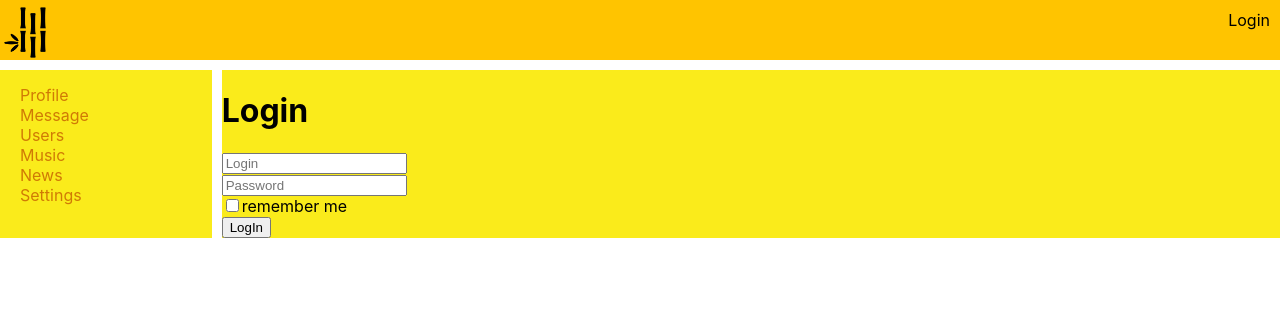
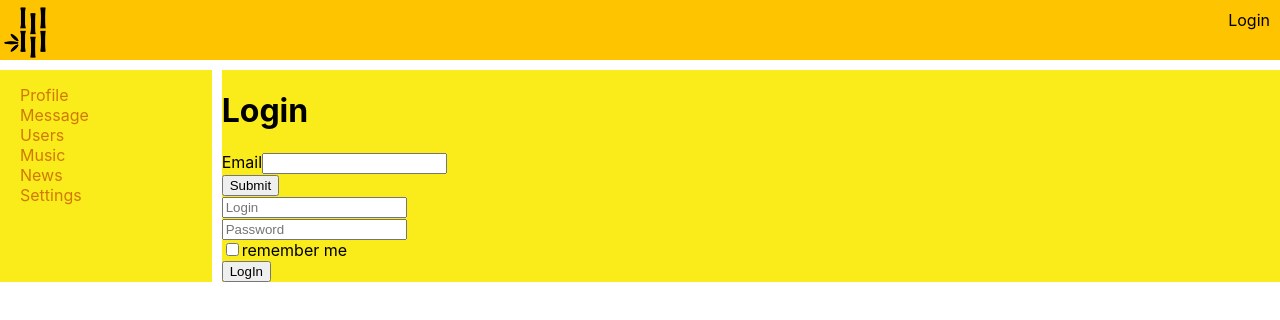
Before and after one commit to UralGuru/CoalApp, a React (Create React App) app: page /login in a window 1280 px wide. Shown: the top 320 px of the page. Built offline with nearby package versions, Linux system fonts and the light colour scheme; no server answers.

Commit message:
'Formik/Input'

```diff
--- /dev/null
+++ b/src/components/Formik/Control/Input.jsx
@@ -0,0 +1,18 @@
+import React from 'react';
+import s from './style.module.css'
+import {Field, ErrorMessage} from "formik";
+import TextError from "./textError";
+
+
+const Input = (props) => {
+    const {label, name, ...rest} = props;
+    return (
+        <div className={s.formControl}>
+            <label htmlFor={name}>{label}</label>
+            <Field id={name} name={name} {...rest} />
+            <ErrorMessage name={name} component={TextError} />
+        </div>
+    )
+}
+
+export default Input
--- /dev/null
+++ b/src/components/Formik/Control/textError.jsx
@@ -0,0 +1,14 @@
+import React from 'react';
+import s from './style.module.css'
+import {Field, ErrorMessage} from "formik";
+
+
+const TextError = (props) => {
+    return (
+        <div className={s.error}>
+            {props.children}
+        </div>
+    )
+}
+
+export default TextError
--- /dev/null
+++ b/src/components/Formik/formikContainer.jsx
@@ -0,0 +1,29 @@
+import React from 'react';
+import {Formik, Form} from "formik";
+import * as yup from 'yup';
+import formikContainer from "./formikContainer";
+import FormikControl from "./formikControl";
+
+const FormikContainer = () => {
+    const initialValues = {
+        email: ''
+    };
+    const validationSchema = yup.object({
+        email: yup.string().email('Invalid email format').required('Required')
+    });
+    const onSubmit = values =>  console.log('Form data', values);
+
+
+    return (
+        <Formik initialValues={initialValues} validationSchema={validationSchema} onSubmit={onSubmit}>
+            {
+                formik => <Form>
+                    <FormikControl control='input' type='email' label='Email' name='email' />
+                    <button type='submit'>Submit</button>
+                </Form>
+            }
+        </Formik>
+    )
+}
+
+export default FormikContainer
--- /dev/null
+++ b/src/components/Formik/formikControl.jsx
@@ -0,0 +1,17 @@
+import React from 'react';
+import Input from "./Control/Input";
+
+const FormikControl = (props) => {
+    const {control, ...rest} = props;
+    switch (control){
+        case 'input': return <Input {...rest} />
+        case 'textarea':
+        case 'select':
+        case 'radio':
+        case 'checkbox':
+        case 'date':
+        default: return null
+    }
+}
+
+export default FormikControl
--- a/src/components/Login/login.jsx
+++ b/src/components/Login/login.jsx
@@ -1,7 +1,8 @@
 import React from 'react';
 import {Formik, Form, Field, ErrorMessage, useFormik} from "formik";
 import * as yup from 'yup';
-import s from './login.module.css'
+import s from '../Formik/Control/style.module.css';
+import FormikContainer from "../Formik/formikContainer";
 
 const LoginForm = () => {
 
@@ -24,10 +25,9 @@ const LoginForm = () => {
     //console.log('Formik errors ', formik.errors)
     //console.log('Formik touched ', formik.touched)
 
-    return <Formik initialValues={initialValues}
-                   validationSchema={validationSchema}
-                   onSubmit={onSubmit}>
-            <Form>
+    return <Formik initialValues={initialValues} validationSchema={validationSchema} onSubmit={onSubmit}>
+        {
+            formik => <Form>
                 <div className={s.formControl}>
                     <Field placeholder={"Login"}
                            name='login'
@@ -51,9 +51,11 @@ const LoginForm = () => {
                 </div>
 
                 <div>
-                    <button type={"submit"}>LogIn</button>
+                    <button type={"submit"} disabled={!formik.isValid ||formik.isSubmitting}>LogIn</button>
                 </div>
             </Form>
+        }
+
     </Formik>
 
 };
@@ -61,6 +63,7 @@ const LoginForm = () => {
 const Login = (props) => {
     return <div>
         <h1>Login</h1>
+        <FormikContainer />
         <LoginForm/>
     </div>
 }
```
Also changed, not shown: src/components/Formik/Control/style.module.css (renamed from src/components/Login/login.module.css).
